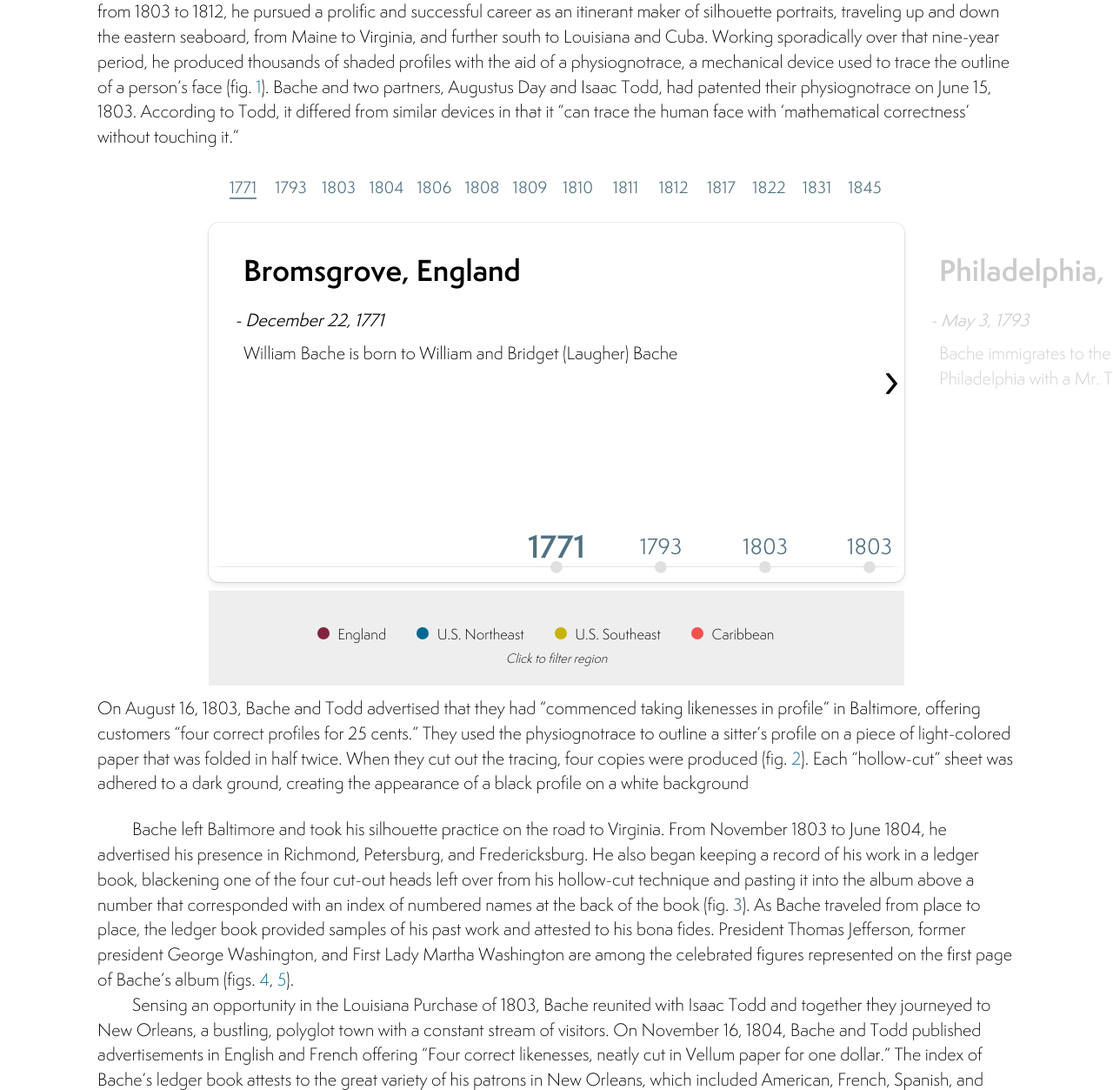
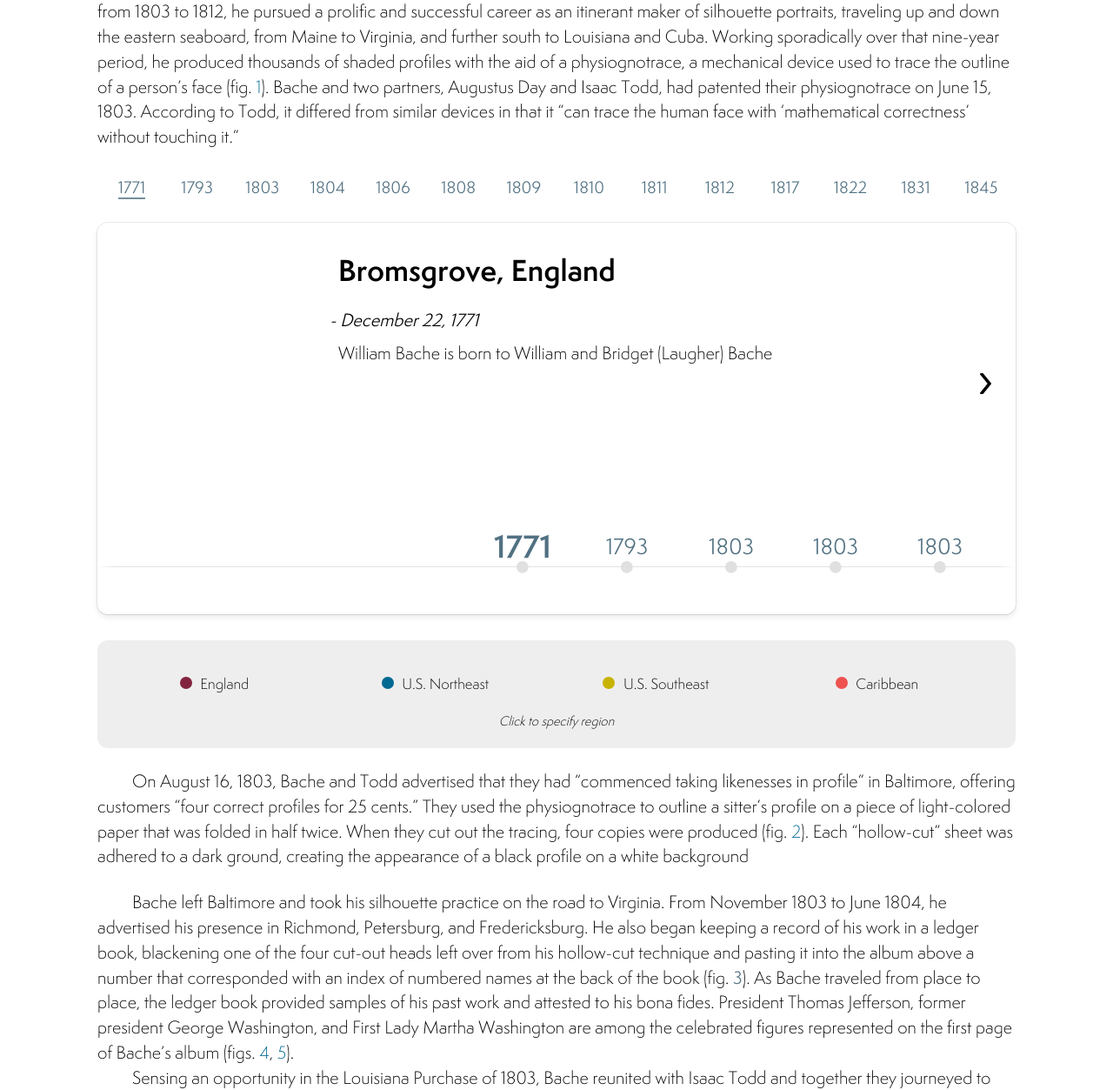
Before and after one commit to cod500/bache-edan, a PHP site: page /biography.php in a window 1280 px wide. Shown: the part 309-1562 px from the top of the page at 87% size. Run offline with PHP 8.4, Linux system fonts and the light colour scheme; some libraries are stand-ins or nearby versions.

Commit message:
Timelien style changes
Changed width and timeline scaling

```diff
--- a/biography.php
+++ b/biography.php
@@ -118,10 +118,7 @@ include("includes/main_head.php");
               $array = json_decode($data, true);
       ?>
 
-
-<div id="timeline">
-
-    <div class="container">
+<div class="container">
       <ul id="dates" class="bottom-date dates" style="width:100%; margin-left:0">
           <?php for ($i = 0; $i < count($array); $i++): ?>
             <?php $hidden = $array[$i]['start_date']['hidden'];
@@ -135,6 +132,7 @@ include("includes/main_head.php");
           <?php endfor; ?>
         </ul>
     </div>
+<div id="timeline">
       <div class="container timeline-group">
           <ul id="issues">
                 <?php for ($i = 0; $i < count($array); $i++): ?>
@@ -162,20 +160,21 @@ include("includes/main_head.php");
               </ul>
             </div>
       </div>
-      <div class="container regions-container">
-        <ul class="regions" id="dates" style="width:100%; margin-left:0">
+   </div>
+
+   <div class="container regions-container">
+        <ul class="regions" id="dates">
           <li  id="england-dates" >England</li>
           <li id="northeast-dates" >U.S. Northeast</li>
           <li id="southeast-dates" >U.S. Southeast</li>
           <li id="caribbean-dates">Caribbean</li>
         </ul>
-        <small class="mt-5"><i>Click to filter region</i></small>
+        <small class="mt-5"><i>Click to specify region</i></small>
       </div>
-   </div>
 
 
   <br>
-<p dir="ltr" class="biography-content"vstyle=" text-indent: 40px;" style="margin-top:120px">
+<p dir="ltr" class="biography-content" style=" text-indent: 40px;" style="margin-top:120px">
     On August 16, 1803, Bache and Todd advertised that they had “commenced
     taking likenesses in profile” in Baltimore, offering customers “four
     correct profiles for 25 cents.” They used the physiognotrace to outline a
--- a/css/timeline.css
+++ b/css/timeline.css
@@ -13,14 +13,10 @@ section {
 }
 
 #timeline {
-  width: 800px;
+  width: 100%;
   height: 450px;
   /* overflow: hidden; */
   margin: 0px auto 10px;
-}
-.timeline-group {
-  position: relative;
-  background: url("../images/thin-timeline.png") left 45px top 395px repeat-x;
   /* 1. inner glow - for dark mode 👇 */
   box-shadow: inset 0 0 0.5px 1px hsla(0, 0%, 100%, 0.1),
     /* 2. shadow ring 👇 */ 0 0 0 1px hsla(230, 13%, 9%, 0.075),
@@ -34,6 +30,11 @@ section {
   padding: 0 !important;
 
   border-radius: 12px;
+  overflow: hidden;
+}
+.timeline-group {
+  position: relative;
+  background: url("../images/thin-timeline.png") left 45px top 395px repeat-x;
 }
 .timeline-group::before {
   content: "";
@@ -82,6 +83,8 @@ section {
 .dates.bottom-date {
   overflow: visible;
   margin-left: 0 !important;
+  display: flex;
+  justify-content: space-between;
 }
 .dates.bottom-date li {
   font-size: 18px;
@@ -95,7 +98,10 @@ section {
 .dates.timeline-dates {
   margin-top: 3px;
 }
-
+.dates.timeline-dates small {
+  font-size: 18px;
+  display: block;
+}
 .regions {
   cursor: pointer;
   display: flex;
@@ -158,6 +164,9 @@ section {
 }
 #issues li:last-child {
   width: 800px;
+}
+#issues li:first-child {
+  margin-left: 225px;
 }
 #issues li.selected {
   width: 800px;
@@ -228,10 +237,10 @@ section {
 #next {
   right: 0;
   background-image: url("../images/right-arrow-30.png");
-  left: 770px;
+
 }
 #prev {
-  left: 0;
+  left: 20px;
   background-image: url("../images/left-arrow-30.png");
 }
 #next.disabled,
@@ -245,13 +254,24 @@ section {
 }
 
 .regions-container {
+  width: 100%;
   padding: 20px;
-  margin-top: 10px;
+  margin-top: 30px;
   background: #eeeeee;
   text-align: center;
+  border-radius: 12px;
 }
 .regions {
-  margin-bottom: 5px;
+  margin-bottom: 20px;
+}
+.regions li{
+  width:100%;
+  margin-left:0;
+  transition: .3s linear;
+}
+.regions li:hover{
+  font-weight: bold;
+  scale: 1.2;
 }
 .region-highlight {
   font-weight: bold;
```
Also changed, not shown: js/jquery.timelinr-0.9.7.js.
